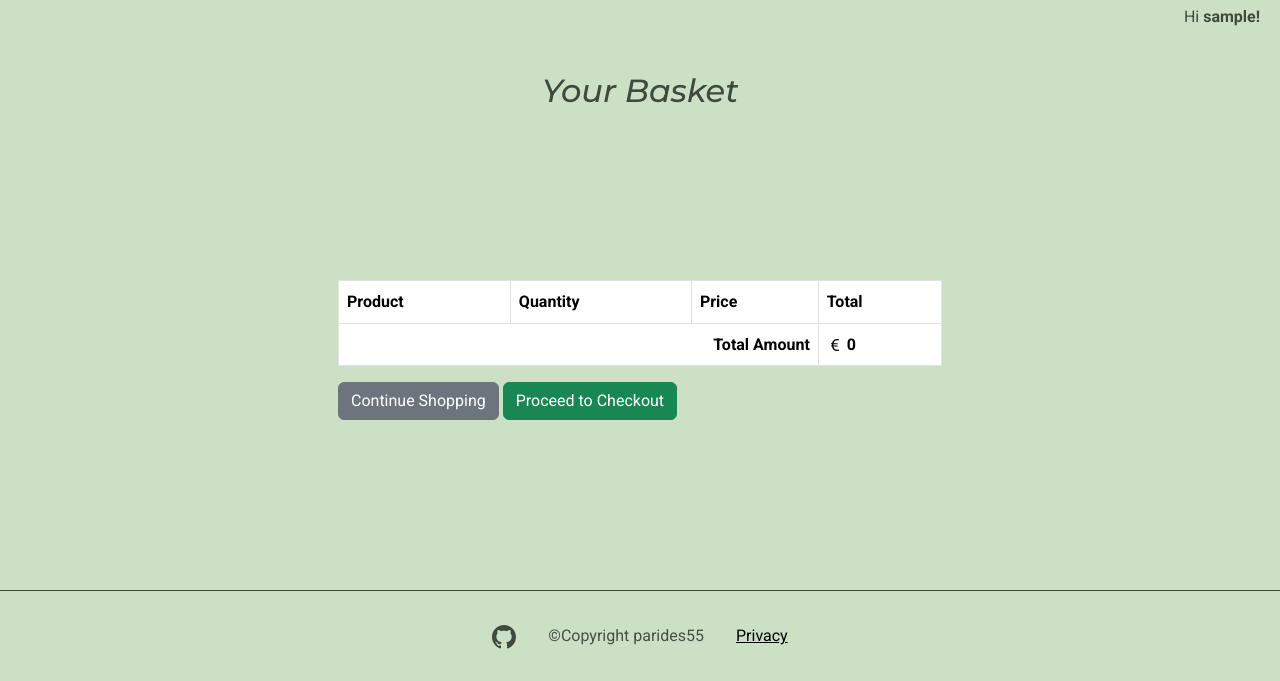
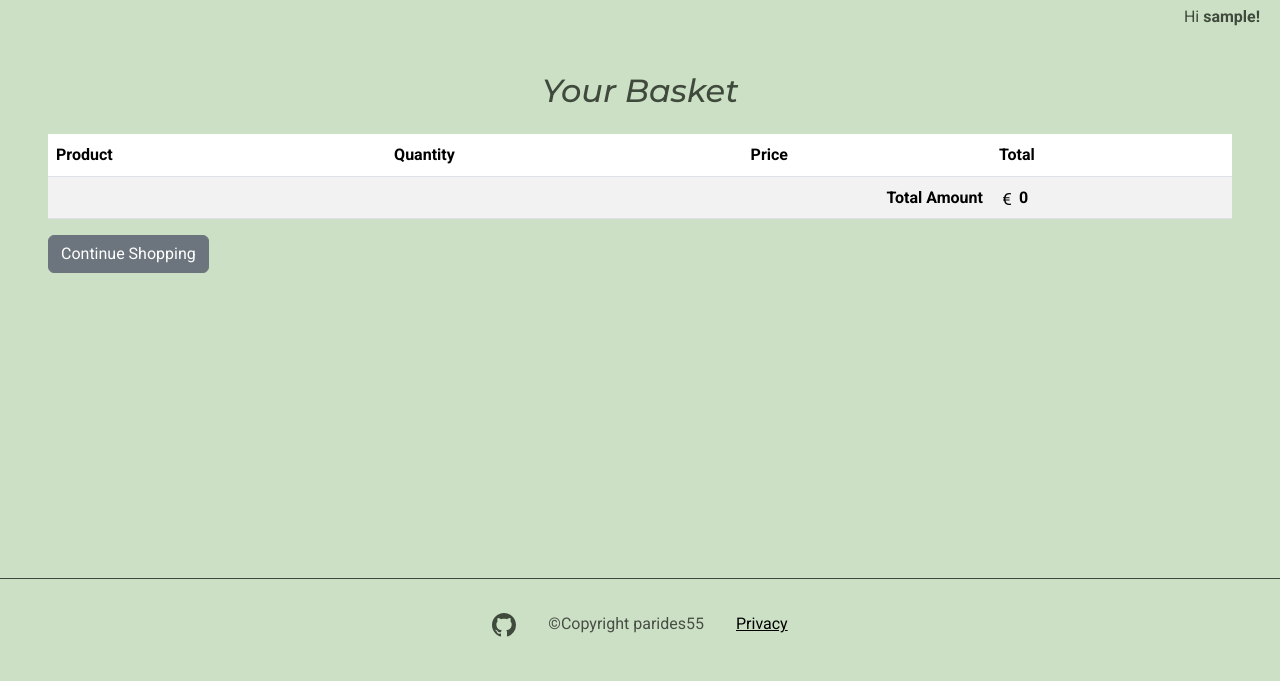
Before and after one commit to parides55/charity_shop, a Django app: page /basket/ in a window 1280 px wide. Shown: the part 131-812 px from the top of the page. After the commit the page ends 768 px from the top, so only its background shows below. Run offline with Django 5.2, Linux system fonts and the light colour scheme; the visitor is signed in with stand-in values (Sample User, id 1); data that the repository does not hold is empty; some libraries are stand-ins or nearby versions.

Commit message:
add papypal's smart buttons for checkout and correct the styling

```diff
--- a/products/templates/products/basket.html
+++ b/products/templates/products/basket.html
@@ -6,10 +6,10 @@
 <!-- Basket Overview Section -->
 <h2 class="text-center mt-5 mb-0 pb-0 py-4 animate__animated animate__fadeInDown animate__slow"><i>Your Basket</i></h2>
 
-<div class="container-fluid home-div">
-    <div class="row home-row">
-        <div class="col-lg-6 col-md-12 animate__animated animate__fadeInUp animate__slow">
-            <table class="table table-bordered">
+<div class="container-fluid">
+    <div class="row mx-4 my-4">
+        <div class="col col-md-12 animate__animated animate__fadeInUp animate__slow">
+            <table class="table table-hover table-striped table-responsive">
                 <thead>
                     <tr>
                         <th>Product</th>
@@ -33,8 +33,10 @@
                                 <path d="M4 9.42h1.063C5.4 12.323 7.317 14 10.34 14c.622 0 1.167-.068 1.659-.185v-1.3c-.484.119-1.045.17-1.659.17-2.1 0-3.455-1.198-3.775-3.264h4.017v-.928H6.497v-.936q-.002-.165.008-.329h4.078v-.927H6.618c.388-1.898 1.719-2.985 3.723-2.985.614 0 1.175.05 1.659.177V2.194A6.6 6.6 0 0 0 10.341 2c-2.928 0-4.82 1.569-5.244 4.3H4v.928h1.01v1.265H4v.928z"/>
                             </svg> {% widthratio item.quantity 1 item.amount %}
                         </td>
-                        <td><button type="submit" class="btn btn-danger btn-to-remove-item fs-6"
-                            data-basket_id='{{item.id}}' aria-label="Remove">Remove</button></td>
+                        <td class="text-center">
+                            <button type="submit" class="btn btn-danger btn-sm btn-to-remove-item fs-6"
+                            data-basket_id='{{item.id}}' aria-label="Remove"><strong>-</strong></button>
+                        </td>
                     </tr>
                     {% endfor %}
                     <tr>
@@ -49,8 +51,8 @@
                     </tr>
                 </tbody>
             </table>
-            <span><a href="{% url 'products' %}" class="btn btn-secondary" aria-label="Continue Shoping">Continue Shopping</a></span>
-            <span><a href="https://buy.stripe.com/test_00gbLU6c58tsf84aEE" class="btn btn-success" aria-label="Proceed to checkout">Proceed to Checkout</a></span>
+            <div><a href="{% url 'products' %}" class="btn btn-secondary mb-3" aria-label="Continue Shoping">Continue Shopping</a></div>
+            <div id="paypal-button-container" data-total={{total}}></div>
         </div>
     </div>
 </div>
@@ -76,6 +78,39 @@
 </div>
 {% endfor %}
 
+<!-- Paypal script -->
+<script src="https://www.paypal.com/sdk/js?client-id=ARE4mKiDxcerMilheydmoZkgZahSKEgexC7SIoCLAT9N7RDfr58ucyT2N4GiSHqBoHrZ8RUFCbKb0OXo&currency=EUR"></script>
+
+<script>
+    paypal.Buttons({
+        createOrder: function(data, actions) {
+            return actions.order.create({
+                purchase_units: [{
+                    amount: {
+                        value: '{{ total }}' // The total amount of the basket
+                    }
+                }]
+            });
+        },
+        onApprove: function(data, actions) {
+            return actions.order.capture().then(function(details) {
+                // Redirect the user after successful payment
+                window.location.href = "{% url 'after_payment' %}";
+            });
+        },
+        onCancel: function (data) {
+            // Handle payment cancellation
+            alert('Payment was cancelled!');
+        },
+        onError: function (err) {
+            // Handle errors during the payment process
+            alert('An error occurred during the transaction.');
+        }
+    }).render('#paypal-button-container');
+</script>
+
+
+
 {% endblock content %}
 
 {% block forJS %}
```
